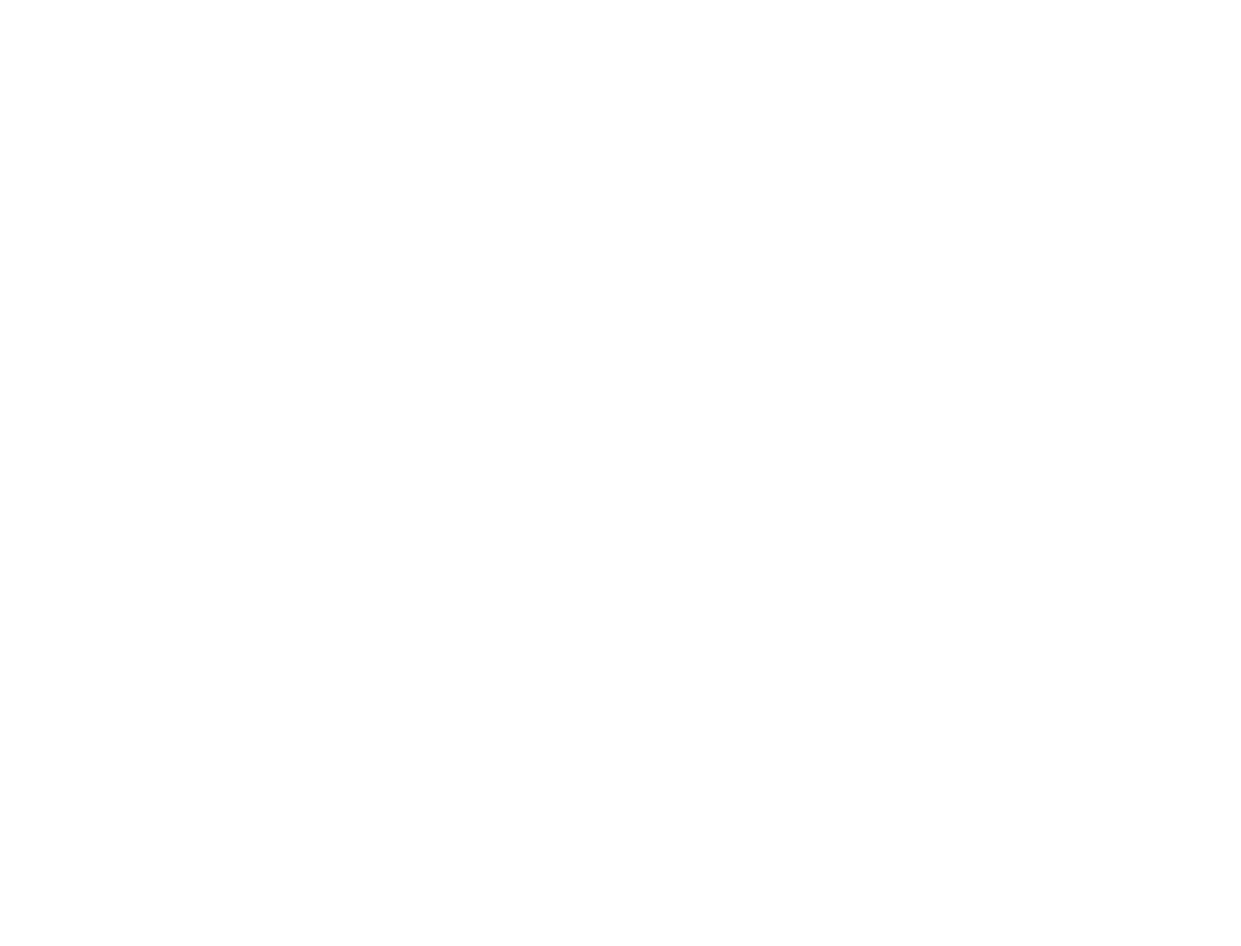
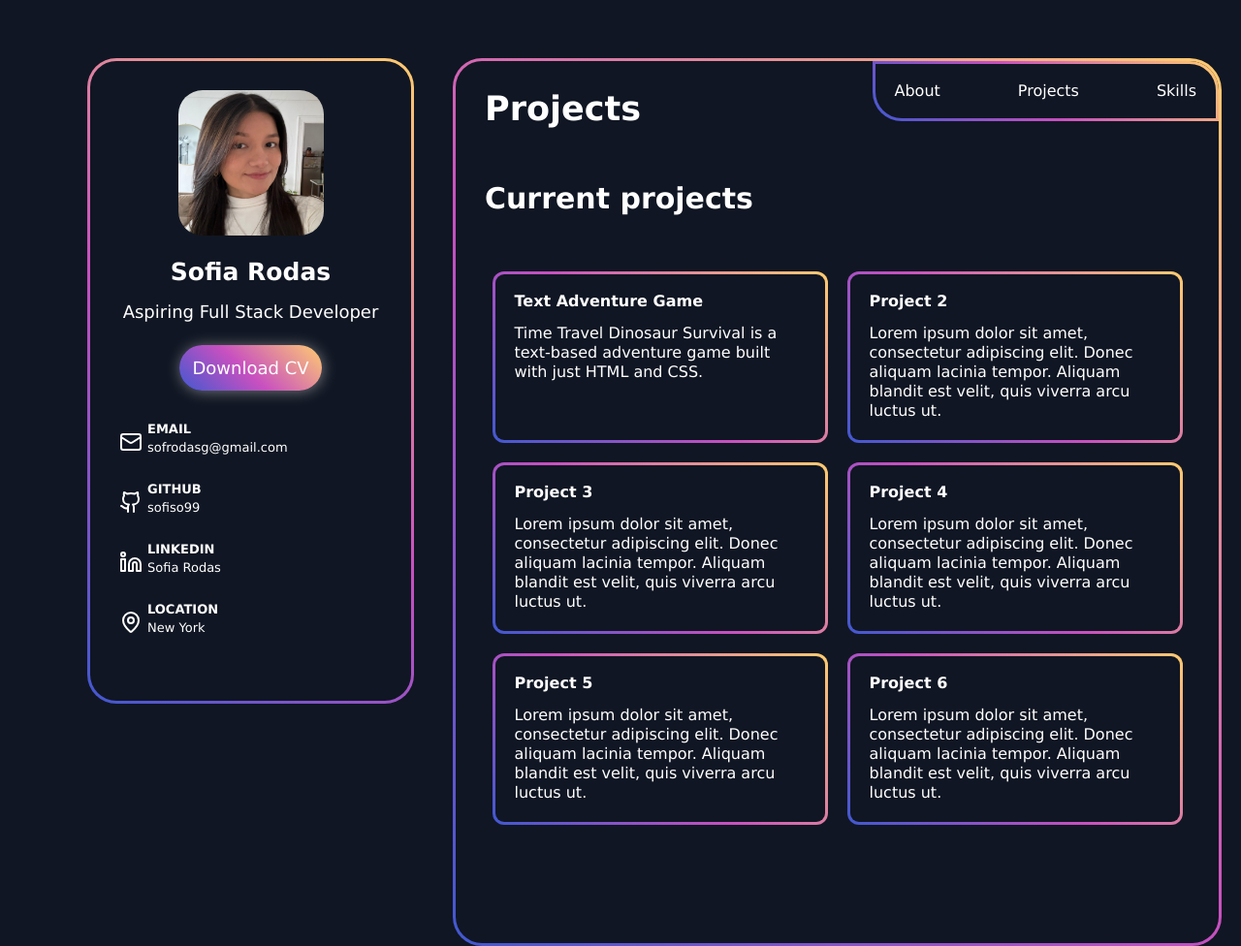
Before and after one commit to sofiso99/personal-website, a plain HTML site: page Projects/projects.html in a window 1280 px wide. Shown: the whole page at 97% size. Before the commit the page ends 800 px from the top, so only its background shows below. Drawn offline with Linux system fonts and the light colour scheme.

Commit message:
Finished left section and started working on the right section

```diff
--- a/About/about.css
+++ b/About/about.css
@@ -4,20 +4,20 @@
 
 .big-container {
   width: 800px;
-  height: 900px;
+  height: 850px;
   padding: 30px;
   margin: 20px;
   border: 3px solid #0000;
   border-radius: 30px;
+  border-top-right-radius: 33px;
   background: linear-gradient(#101623, #101623) padding-box,
     linear-gradient(43deg, #4158d0 0%, #c850c0 46%, #ffcc70 100%) border-box;
-  box-shadow: 1px 1px 15px 0px rgba(254, 255, 247, 0.41);
 }
 
 .nav-section {
   display: flex;
   justify-content: flex-end;
-  margin: -31px;
+  margin: -30px;
 }
 
 .nav-links {
@@ -25,10 +25,58 @@
   background-color: #ddd;
   border-top-right-radius: 30px;
   border-bottom-left-radius: 30px;
-  padding: 25px;
+  padding: 20px;
   gap: 80px;
   border: 3px solid #0000;
   background: linear-gradient(#101623, #101623) padding-box,
     linear-gradient(43deg, #4158d0 0%, #c850c0 46%, #ffcc70 100%) border-box;
-  box-shadow: 1px 1px 15px 0px rgba(254, 255, 247, 0.41);
 }
+
+.about-section {
+  font-weight: bold;
+  font-size: 35px;
+}
+
+.about-section-paragraph {
+  margin: 60px 60px 60px 15px;
+  line-height: 20px;
+}
+
+.what-i-do h2 {
+  font-weight: bold;
+  font-size: 30px;
+  margin-bottom: 60px;
+}
+
+.services {
+  display: flex;
+  flex-wrap: wrap;
+  justify-content: center;
+  gap: 20px;
+}
+
+.service-box {
+  border-radius: 12px;
+  padding: 20px;
+  width: 300px;
+  transition: transform 0.2s ease;
+  border: 3px solid #0000;
+  background: linear-gradient(#101623, #101623) padding-box,
+    linear-gradient(43deg, #4158d0 0%, #c850c0 46%, #ffcc70 100%) border-box;
+}
+
+.service-box:hover {
+  transform: translateY(-5px);
+}
+
+.service-box h3 {
+  margin-bottom: 15px;
+  font-weight: bold;
+  color: #ffffff;
+}
+
+.service-box p {
+  font-size: 1em;
+  color: #ffffff;
+  line-height: 20px;
+}
--- a/LeftSection/leftSection.css
+++ b/LeftSection/leftSection.css
@@ -2,6 +2,7 @@ body {
   background-color: #101623;
   font-family: Verdana, Geneva, Tahoma, sans-serif;
   color: #ffffff;
+  margin-top: 40px;
 }
 
 .side-section {
@@ -15,7 +16,6 @@ body {
   border-radius: 30px;
   background: linear-gradient(#101623, #101623) padding-box,
     linear-gradient(43deg, #4158d0 0%, #c850c0 46%, #ffcc70 100%) border-box;
-  box-shadow: 1px 1px 15px 0px rgba(254, 255, 247, 0.41);
   margin-left: 90px;
 }
 .personal-picture {
--- a/LeftSection/leftSection.html
+++ b/LeftSection/leftSection.html
@@ -8,7 +8,7 @@
   <link rel="stylesheet" href="leftSection.css" />
   <body>
     <section class="side-section">
-      <img src="../IMG_6335.jpg" class="personal-picture" />
+      <img src="../IMG_6345.jpg" class="personal-picture" />
       <h2 class="side-section-title">Sofia Rodas</h2>
       <p class="side-section-subtitle">Aspiring Full Stack Developer</p>
       <a
--- a/Projects/projects.css
+++ b/Projects/projects.css
@@ -0,0 +1,44 @@
+.projects-section {
+  font-weight: bold;
+  font-size: 35px;
+}
+
+.current-projects h2 {
+  font-weight: bold;
+  font-size: 30px;
+  margin-top: 60px;
+  margin-bottom: 60px;
+}
+
+.projects {
+  display: flex;
+  flex-wrap: wrap;
+  justify-content: center;
+  gap: 20px;
+}
+
+.projects-list {
+  border-radius: 12px;
+  padding: 20px;
+  width: 300px;
+  transition: transform 0.2s ease;
+  border: 3px solid #0000;
+  background: linear-gradient(#101623, #101623) padding-box,
+    linear-gradient(43deg, #4158d0 0%, #c850c0 46%, #ffcc70 100%) border-box;
+}
+
+.projects-list:hover {
+  transform: translateY(-5px);
+}
+
+.projects-list h3 {
+  margin-bottom: 15px;
+  font-weight: bold;
+  color: #ffffff;
+}
+
+.projects-list p {
+  font-size: 1em;
+  color: #ffffff;
+  line-height: 20px;
+}
--- a/Projects/projects.html
+++ b/Projects/projects.html
@@ -0,0 +1,91 @@
+<!DOCTYPE html>
+<html lang="en">
+  <head>
+    <meta charset="UTF-8" />
+    <meta name="viewport" content="width=device-width, initial-scale=1.0" />
+    <title>Document</title>
+    <link rel="stylesheet" href="../reset.css" />
+    <link rel="stylesheet" href="../About/about.css" />
+    <link rel="stylesheet" href="../LeftSection/leftSection.css" />
+    <link rel="stylesheet" href="../Projects/projects.css" />
+    <script>
+      fetch("../LeftSection/leftSection.html")
+        .then((res) => res.text())
+        .then((data) => {
+          document.getElementById("shared-container").innerHTML = data;
+        });
+    </script>
+  </head>
+  <body>
+    <div class="containers">
+      <div id="shared-container"></div>
+      <div class="big-container">
+        <section class="nav-section">
+          <div class="nav-links">
+            <a href="..//About/about.html">About</a>
+            <a href="..//Projects/projects.html">Projects</a>
+            <a href="../Skills/skills.html">Skills</a>
+          </div>
+        </section>
+        <div class="projects-section">Projects</div>
+        <section class="current-projects">
+          <h2>Current projects</h2>
+          <div class="projects">
+            <div class="projects-list">
+              <a
+                href="https://github.com/sofiso99/fcny-unit-5-text-adventure"
+                target="_blank"
+              >
+                <h3>Text Adventure Game</h3>
+                <p>
+                  Time Travel Dinosaur Survival is a text-based adventure game
+                  built with just HTML and CSS.
+                </p>
+              </a>
+            </div>
+            <div class="projects-list">
+              <h3>Project 2</h3>
+              <p>
+                Lorem ipsum dolor sit amet, consectetur adipiscing elit. Donec
+                aliquam lacinia tempor. Aliquam blandit est velit, quis viverra
+                arcu luctus ut.
+              </p>
+            </div>
+            <div class="projects-list">
+              <h3>Project 3</h3>
+              <p>
+                Lorem ipsum dolor sit amet, consectetur adipiscing elit. Donec
+                aliquam lacinia tempor. Aliquam blandit est velit, quis viverra
+                arcu luctus ut.
+              </p>
+            </div>
+            <div class="projects-list">
+              <h3>Project 4</h3>
+              <p>
+                Lorem ipsum dolor sit amet, consectetur adipiscing elit. Donec
+                aliquam lacinia tempor. Aliquam blandit est velit, quis viverra
+                arcu luctus ut.
+              </p>
+            </div>
+            <div class="projects-list">
+              <h3>Project 5</h3>
+              <p>
+                Lorem ipsum dolor sit amet, consectetur adipiscing elit. Donec
+                aliquam lacinia tempor. Aliquam blandit est velit, quis viverra
+                arcu luctus ut.
+              </p>
+            </div>
+            <div class="projects-list">
+              <h3>Project 6</h3>
+              <p>
+                Lorem ipsum dolor sit amet, consectetur adipiscing elit. Donec
+                aliquam lacinia tempor. Aliquam blandit est velit, quis viverra
+                arcu luctus ut.
+              </p>
+            </div>
+          </div>
+        </section>
+      </div>
+    </div>
+  </body>
+</html>
--- a/Skills/skills.css
+++ b/Skills/skills.css
@@ -0,0 +1,4 @@
+.skills-section {
+  font-weight: bold;
+  font-size: 35px;
+}
```
Also changed, not shown: About/about.html (+51 -4 lines), Skills/skills.html (+37 -0 lines), IMG_6345.jpg (added), 1 other file.
